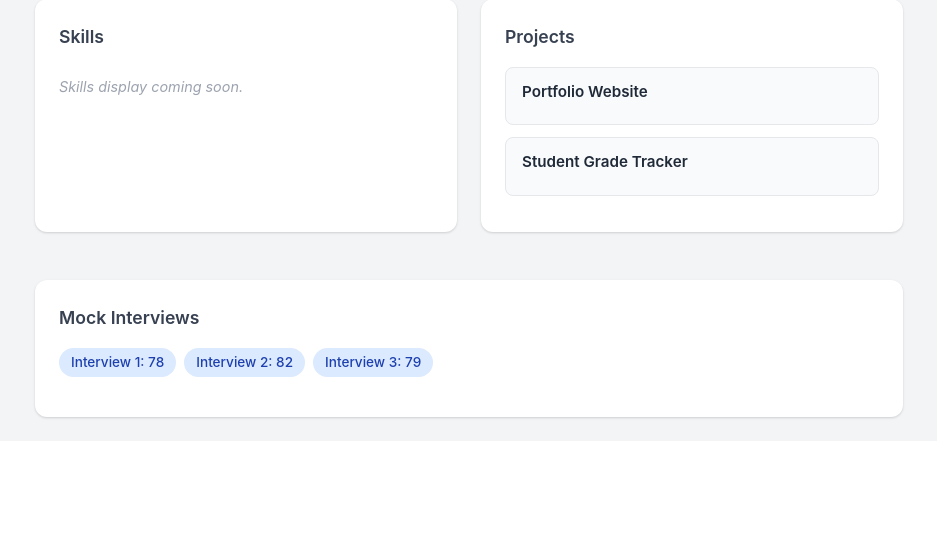
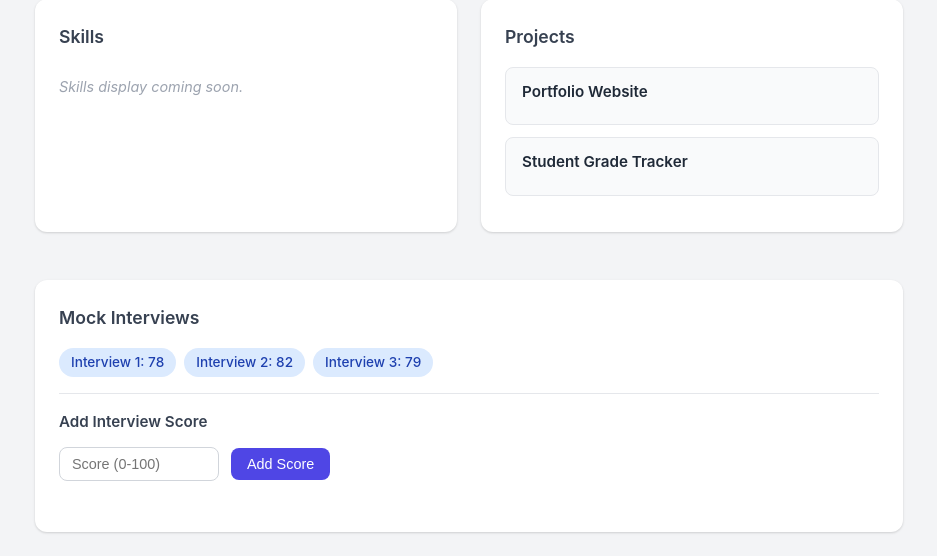
Before and after one commit to sabman83/fellowship-readiness-tracker, a Flask app: page /students/1 in a window 1280 px wide. Shown: the part 373-929 px from the top of the page, without its empty margins (171-1108 px from the left). Before the commit the page ends 794 px from the top, so only its background shows below. Run offline with Flask 3, Linux system fonts and the light colour scheme.

Commit message:
Add mock interview score submission

```diff
--- a/app.py
+++ b/app.py
@@ -230,5 +230,21 @@ def add_student():
     return jsonify({"id": new_student["id"], "message": "Student added"}), 201
 
 
+@app.route('/api/students/<int:student_id>/interview', methods=['POST'])
+def add_interview_score(student_id):
+    student = next((s for s in students if s['id'] == student_id), None)
+    if not student:
+        return jsonify({"error": "Student not found"}), 404
+    data = request.get_json()
+    # BUG 2: JS sends "score" but we expect "interview_score"
+    score = data.get("interview_score")
+    if score is not None:
+        student["interview_scores"].append(int(score))
+    return jsonify({
+        "message": "Interview score recorded",
+        "scores": student["interview_scores"]
+    })
+
+
 if __name__ == '__main__':
     app.run(debug=True)
--- a/templates/student.html
+++ b/templates/student.html
@@ -56,6 +56,14 @@
         <section class="card">
             <div class="card-header"><h2>Mock Interviews</h2></div>
             <div id="interview-scores-display"></div>
+            <div class="add-interview-form">
+                <h3>Add Interview Score</h3>
+                <div class="score-input-row">
+                    <input type="number" id="new-interview-score" min="0" max="100" placeholder="Score (0-100)">
+                    <button class="btn btn-primary" onclick="submitInterviewScore()">Add Score</button>
+                </div>
+                <p id="interview-message" class="form-message"></p>
+            </div>
         </section>
     </main>
 
@@ -115,6 +123,27 @@
             container.innerHTML = `<div class="score-badges">${badges}</div>`;
         }
 
+        async function submitInterviewScore() {
+            const input = document.getElementById('new-interview-score');
+            const value = parseInt(input.value);
+            if (isNaN(value) || value < 0 || value > 100) {
+                document.getElementById('interview-message').textContent = 'Please enter a score between 0 and 100.';
+                return;
+            }
+
+            // BUG 2: Sending "score" but server expects "interview_score"
+            const res = await fetch(`/api/students/${studentId}/interview`, {
+                method: 'POST',
+                headers: { 'Content-Type': 'application/json' },
+                body: JSON.stringify({ score: value })
+            });
+
+            const result = await res.json();
+            document.getElementById('interview-message').textContent = 'Score submitted!';
+            input.value = '';
+            await loadStudentData();
+        }
+
         loadStudentData();
     </script>
 </body>
```
